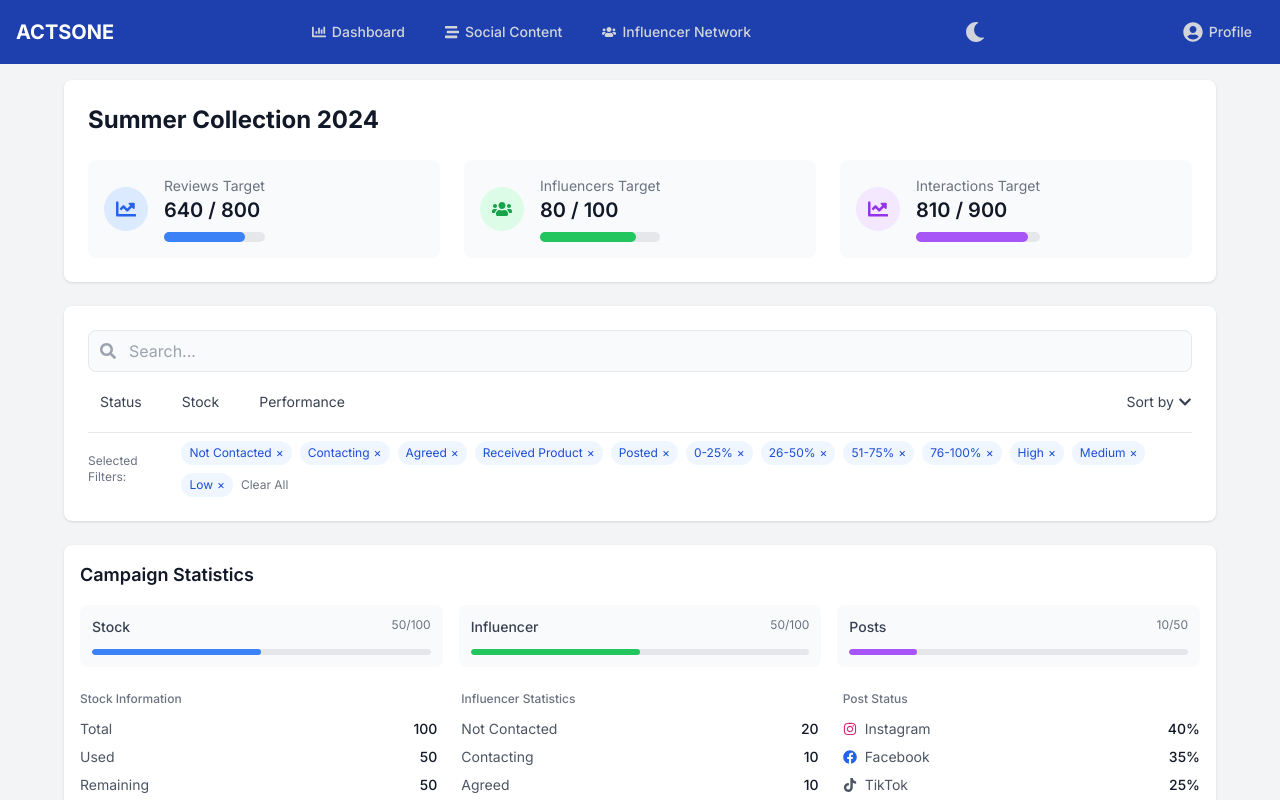
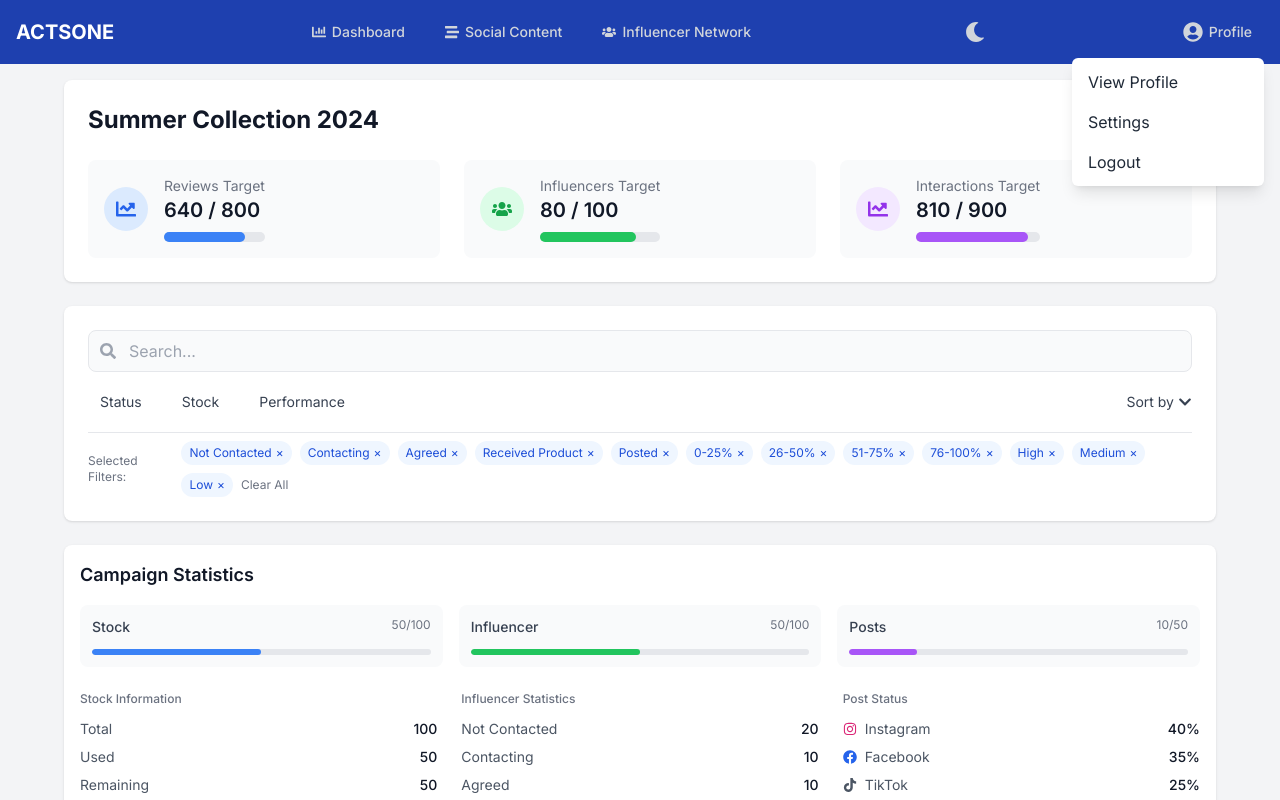
Before and after one commit to HThanh-how/actsone, a Next.js app: page / in a window 1280 px wide. Both pictures are taken after a click on the button "Profile". Shown: the top 800 px of the page. Built offline with nearby package versions, Linux system fonts and the light colour scheme.

Commit message:
fix navbar

```diff
--- a/app/components/Navbar.tsx
+++ b/app/components/Navbar.tsx
@@ -2,13 +2,15 @@
 import Link from 'next/link';
 import { usePathname } from 'next/navigation';
 import { FaChartBar, FaStream, FaUsers, FaUserCircle, FaSun, FaMoon } from 'react-icons/fa';
-import { useState, useEffect } from 'react';
+import { useState, useEffect, useRef } from 'react';
 import useDarkMode from '../hooks/useDarkMode';
 
 export default function Navbar() {
   const pathname = usePathname();
   const [isDarkMode, setIsDarkMode] = useDarkMode() as [boolean, React.Dispatch<React.SetStateAction<boolean>>];
   const [showOptions, setShowOptions] = useState(false);
+  const dropdownRef = useRef<HTMLDivElement>(null);
+
   useEffect(() => {
     // Thêm hoặc xóa class 'dark' cho body
     if (isDarkMode) {
@@ -32,6 +34,19 @@ export default function Navbar() {
       document.body.classList.remove('dark');
     }
   }, [isDarkMode]);
+
+  useEffect(() => {
+    const handleClickOutside = (event: MouseEvent) => {
+      if (dropdownRef.current && !dropdownRef.current.contains(event.target as Node)) {
+        setShowOptions(false);
+      }
+    };
+
+    document.addEventListener('mousedown', handleClickOutside);
+    return () => {
+      document.removeEventListener('mousedown', handleClickOutside);
+    };
+  }, [dropdownRef]);
 
   return (
     <nav className={`bg-blue-800 ${isDarkMode ? 'dark:bg-gray-900' : 'bg-blue-800'}`}>
@@ -73,20 +88,44 @@ export default function Navbar() {
 
           {/* User Profile */}
           <div className="flex items-center relative">
-          <button onClick={toggleDarkMode} className="text-gray-300 hover:text-white ml-4">
-            {isDarkMode ? <FaSun className="text-xl" /> : <FaMoon className="text-xl" />}
-          </button>
+            <button onClick={toggleDarkMode} className="text-gray-300 hover:text-white ml-4">
+              {isDarkMode ? <FaSun className="text-xl" /> : <FaMoon className="text-xl" />}
+            </button>
+
+
           </div>
 
           {/* Chuyển đổi chế độ sáng/tối */}
-
+        <div className="relative">
           <button
               className="flex items-center text-gray-300 hover:bg-blue-700 hover:text-white px-3 py-2 rounded-md text-sm font-medium"
               onClick={() => setShowOptions(!showOptions)}
             >
               <FaUserCircle className="text-xl mr-1.5" />
               <span>Profile</span>
+
             </button>
+            {showOptions && (
+              <div ref={dropdownRef} className="absolute right-0 mt-2 w-48 bg-white rounded-md shadow-lg z-10">
+                <div className="py-1">
+                  <Link href="/" className="block px-4 py-2 text-gray-800 hover:bg-gray-200">
+                    View Profile
+                  </Link>
+                  <Link href="/" className="block px-4 py-2 text-gray-800 hover:bg-gray-200">
+                    Settings
+                  </Link>
+                  <button
+                    onClick={() => {
+                      // Thêm logic đăng xuất ở đây
+                    }}
+                    className="block w-full text-left px-4 py-2 text-gray-800 hover:bg-gray-200"
+                  >
+                    Logout
+                  </button>
+                </div>
+              </div>
+            )}
+          </div>
         </div>
       </div>
     </nav>
```
